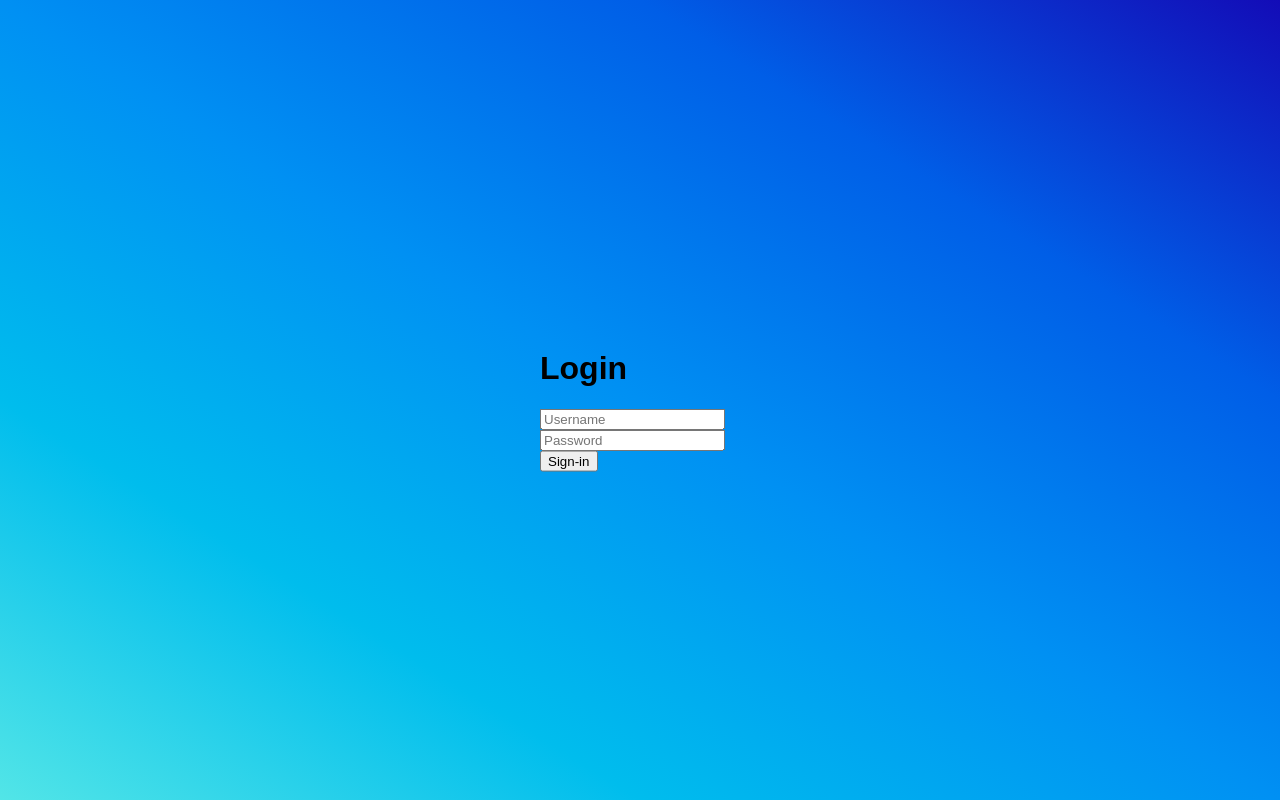
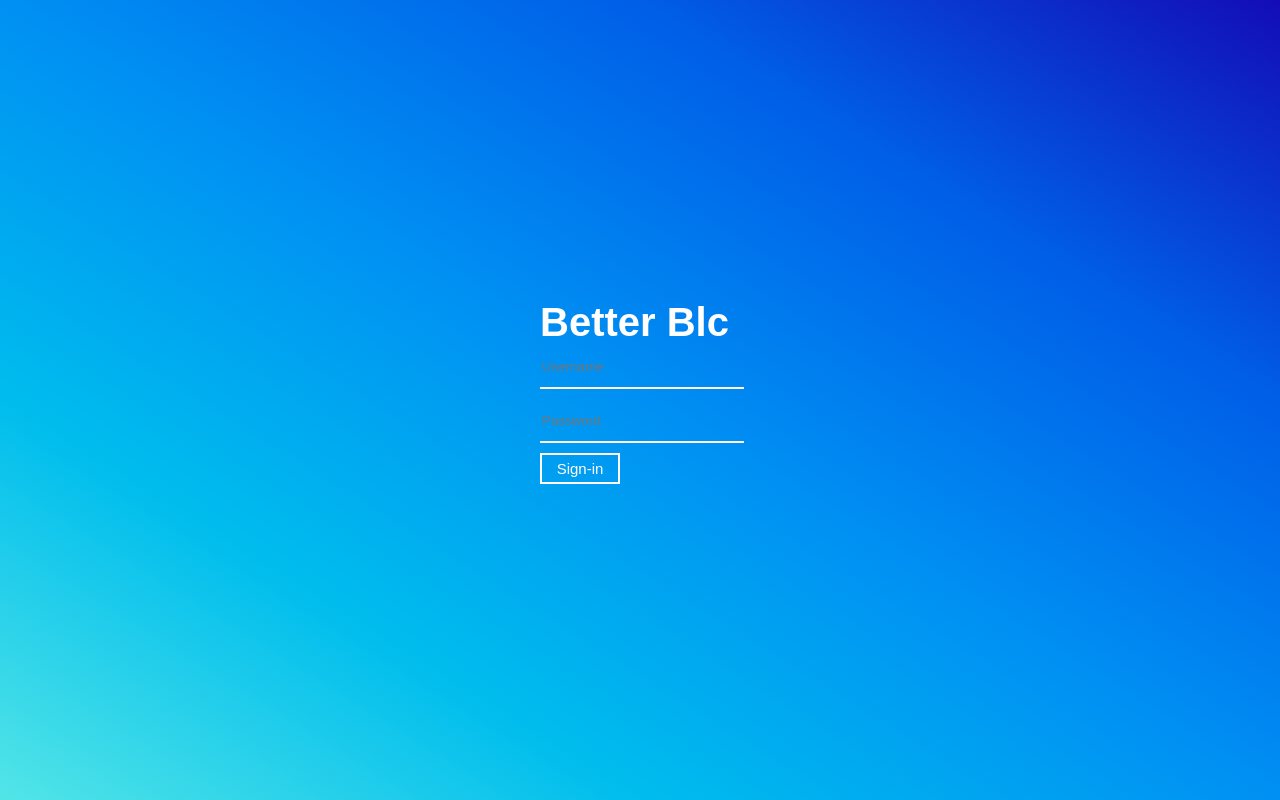
Before and after one commit to Nafisarkar/Responsive-web-Practice-, a plain HTML site: page Loginpage/index.html in a window 1280 px wide. Drawn offline with Linux system fonts and the light colour scheme; a web font is replaced by a local one.

Commit message:
added color to the form and text-box

```diff
--- a/Loginpage/index.html
+++ b/Loginpage/index.html
@@ -7,18 +7,14 @@
 	</head>
 	<body>
 		<div class="login-box">
-			<h1>Login</h1>
-
+			<h1>Better Blc</h1>
 			<div class="text-box">
-				<input type="text" placeholder="Username" name="" value="" />
+				<input type="text" placeholder="Username" name="" value="" class="inp"/>
 			</div>
-
 			<div class="text-box">
-				<input type="text" placeholder="Password" name="" value="" />
+				<input type="text" placeholder="Password" name="" value="" class="inp"/>
 		  </div>
-
-			<input type="button" placeholder="" value="Sign-in">
-
+			<input type="button" placeholder="" value="Sign-in" class="btn">
 		</div>
 	</body>
 </html>
--- a/Loginpage/style.css
+++ b/Loginpage/style.css
@@ -11,9 +11,33 @@ body{
 }
 .login-box{
   width: 200px;
+  height: 200px;
   position: absolute;
   top: 50%;
   left: 50%;
   transform: translate(-50%, -50%);
-  color: black;
+  color: white;
 }
+.login-box h1{
+  margin: 0px;
+  float: left;
+  font-size: 40px;
+}
+.inp{
+  width: 100%;
+  height: 40px;
+  margin-bottom: 10px;
+  color: white;
+  border: none;
+  border-bottom: 2px solid;
+  background: none;
+}
+.btn{
+  border: 2px solid white;
+  color: white;
+  width: 80px;
+  background: none;
+  padding:  5px;
+  font-size: 15px;
+  cursor: pointer;
+}
```
